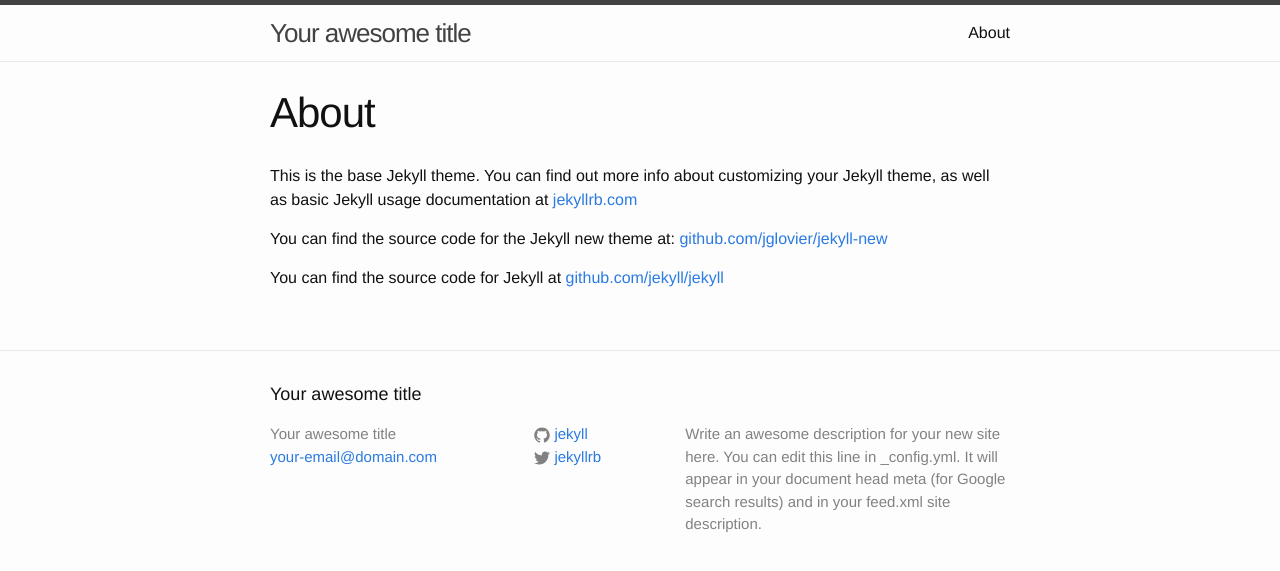
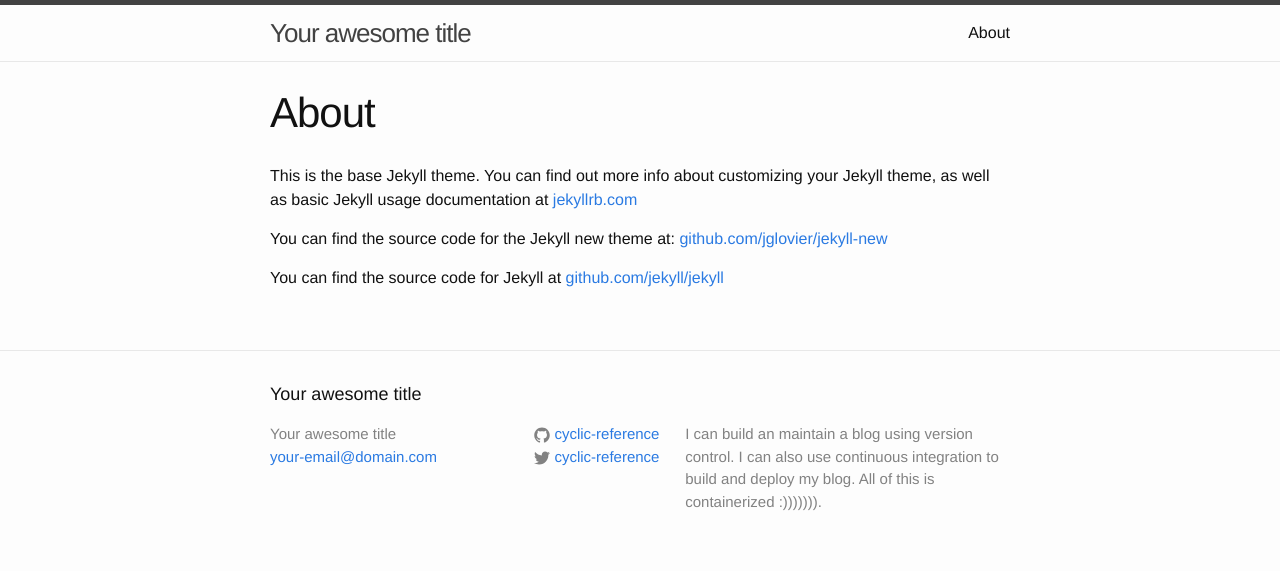
Before and after one commit to Unthrottled/blog, a Jekyll site: the page built from about.md, in a window 1280 px wide. Shown: the top 571 px of the page. Built offline with Jekyll 4.4.1, drawn with Linux system fonts in a browser that asks for light colours.

Commit message:
Changes to description to test build

```diff
--- a/_config.yml
+++ b/_config.yml
@@ -2,13 +2,13 @@
 title: Your awesome title
 email: your-email@domain.com
 description: > # this means to ignore newlines until "baseurl:"
-  Write an awesome description for your new site here. You can edit this
-  line in _config.yml. It will appear in your document head meta (for
-  Google search results) and in your feed.xml site description.
+  I can build an maintain a blog using version control.
+  I can also use continuous integration to build and deploy my blog.
+  All of this is containerized :))))))).
 baseurl: "" # the subpath of your site, e.g. /blog/
 url: "http://yourdomain.com" # the base hostname & protocol for your site
-twitter_username: jekyllrb
-github_username:  jekyll
+twitter_username: cyclic-reference
+github_username:  cyclic-reference
 
 # Build settings
 markdown: kramdown
```
